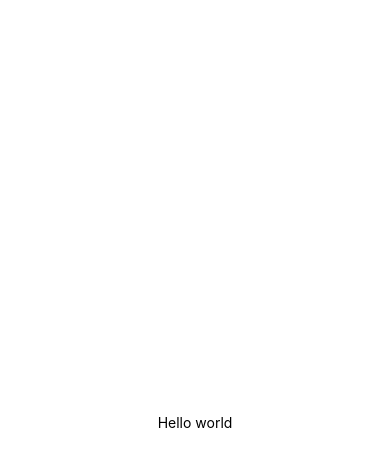
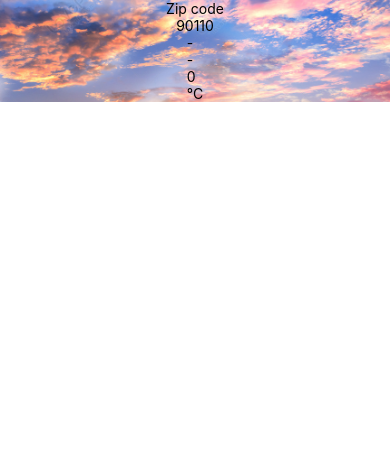
Before and after one commit to KittimaB/lab-react-native, a React Native app: screen / in a window 390 px wide. Shown: the top 466 px of the page. Built offline with nearby package versions, Linux system fonts and the light colour scheme.

Commit message:
section 4

```diff
--- a/App.js
+++ b/App.js
@@ -1,14 +1,13 @@
 import { StatusBar } from 'expo-status-bar';
 import React from 'react';
-import { StyleSheet, Text, View } from 'react-native';
+import { StyleSheet, View } from 'react-native';
+import Weather from './components/Weather';
+import Constants from 'expo-constants';
 
 export default function App() {
-  const doIt = () => {
-    console.log("Hello from console")
-    }
   return (
     <View style={styles.container}>
-      <Text onPress={doIt}>Hello world</Text>
+      <Weather zipCode="90110"/>
       <StatusBar style="auto" />
     </View>
   );
@@ -16,9 +15,6 @@ export default function App() {
 
 const styles = StyleSheet.create({
   container: {
-    flex: 1,
-    backgroundColor: '#fff',
-    alignItems: 'center',
-    justifyContent: 'center',
+    paddingTop: Constants.statusBarHeight
   },
 });
--- /dev/null
+++ b/components/Forecast.js
@@ -0,0 +1,13 @@
+import React from 'react'
+import { Text, View } from 'react-native';
+
+export default function Forecast(props) {
+    return (
+        <View>
+            <Text>{props.main}</Text>
+            <Text>{props.description}</Text>
+            <Text>{props.temp}</Text>
+            <Text>°C</Text>
+        </View>
+    );
+   }
--- /dev/null
+++ b/components/Weather.js
@@ -0,0 +1,28 @@
+import React, { useState } from 'react'
+import { ImageBackground, StyleSheet, Text } from 'react-native';
+import Forecast from './Forecast';
+
+export default function Weather(props) {
+    const [forecastInfo, setForecastInfo] = useState({
+        main: '-',
+        description: '-',
+        temp: 0
+        })
+
+    return (
+        <ImageBackground source={require('../sky.jpg')} style={styles.backdrop}>
+            <Text>Zip code</Text>
+            <Text>{props.zipCode}</Text>
+            <Forecast {...forecastInfo} />
+        </ImageBackground>
+    );
+}
+
+const styles = StyleSheet.create({
+    backdrop: {
+        flexDirection: 'column',
+        alignItems: 'center',
+        width: '100%',
+        height: '100%'
+    },
+   });
```
Also changed, not shown: sky.jpg (added).
